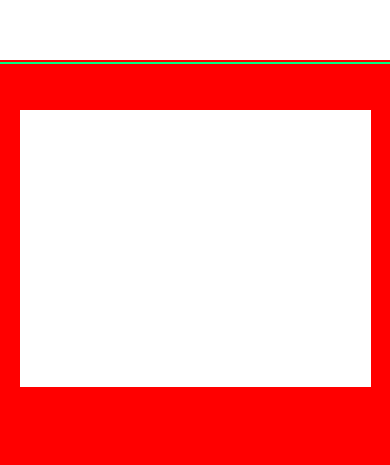
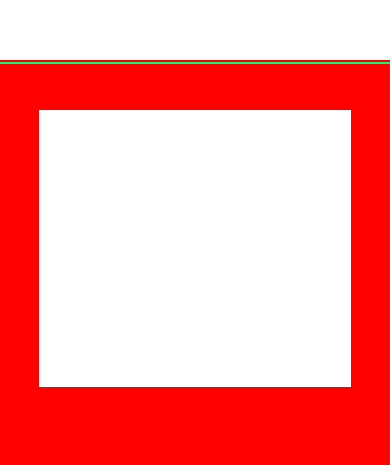
Before and after one commit to Litt1eStar/MuasoomInteractive-WebPortfolio, a React (Vite) app in the folder client/: page / in a window 390 px wide. Shown: the part 958-1423 px from the top of the page. Built offline with nearby package versions, Linux system fonts and the light colour scheme.

Commit message:
edit padding of item in hero section on mobile size

```diff
--- a/client/src/components/topWork/TopWork.module.css
+++ b/client/src/components/topWork/TopWork.module.css
@@ -36,6 +36,7 @@
         height: 70rem;
     }
     .item{
+        width: 80vw;
         height: 40%;
     }
 
```
